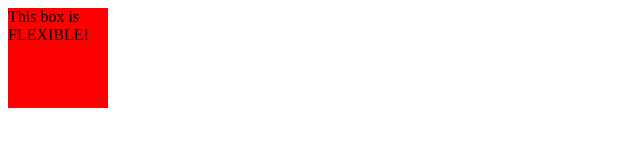
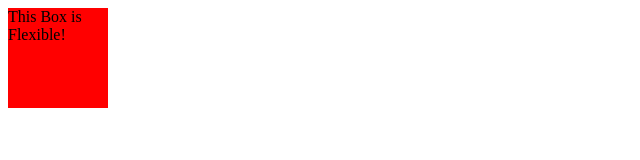
Before and after one commit to TriZanf/Transitionproperty-, a plain HTML site: page index.html in a window 1280 px wide. Shown: the full height of the page, 0-640 px from the left. Drawn offline with Linux system fonts and the light colour scheme.

Commit message:
second commit

```diff
--- a/index.html
+++ b/index.html
@@ -9,7 +9,8 @@
 </head>
 <body>
 <div class="box">
-This box is FLEXIBLE!
+This Box is Flexible!
 </div>
+
 </body>
 </html>
```
Also changed, not shown: .theia/launch.json (deleted), .theia/settings.json (deleted).
